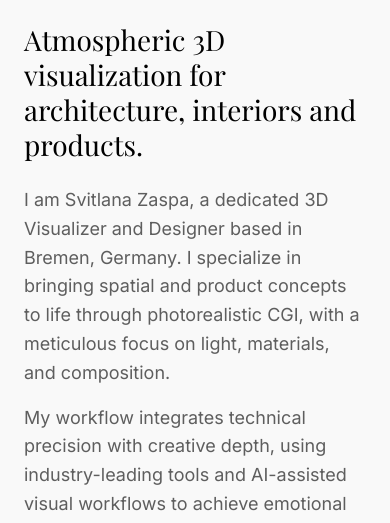
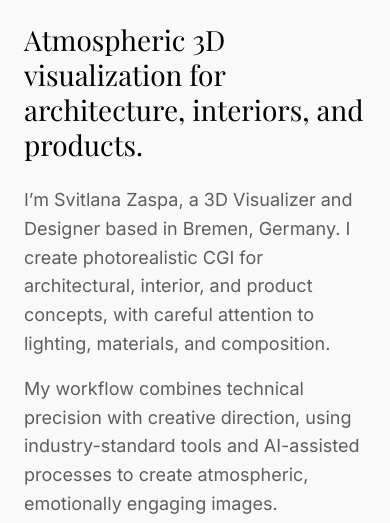
Before and after one commit to Golubtsov-Sergey/LandingFor3DArtist, a plain HTML site: page code.html in a window 390 px wide. Shown: the part 572-1095 px from the top of the page. Drawn offline with nearby package versions, Linux system fonts and the light colour scheme; a web font is replaced by a local one.

Commit message:
chore(translations): update copy edits for English and German, set dynamic HTML lang attribute

```diff
--- a/code.html
+++ b/code.html
@@ -181,14 +181,14 @@
 </div>
 <div class="w-full min-w-0 md:col-span-6 md:col-start-7 flex flex-col gap-6">
 <h1 class="font-display-sm text-[28px] md:text-[44px] leading-tight text-primary" data-t-key="hero_title">
-                    Atmospheric 3D visualization for architecture, interiors and products.
+                    Atmospheric 3D visualization for architecture, interiors, and products.
                 </h1>
 <div class="font-body-lg text-body-lg text-secondary max-w-xl space-y-4">
 <p data-t-key="hero_p1">
-                        I am Svitlana Zaspa, a dedicated 3D Visualizer and Designer based in Bremen, Germany. I specialize in bringing spatial and product concepts to life through photorealistic CGI, with a meticulous focus on light, materials, and cinematic composition.
+                        I’m Svitlana Zaspa, a 3D Visualizer and Designer based in Bremen, Germany. I create photorealistic CGI for architectural, interior, and product concepts, with careful attention to lighting, materials, and composition.
                     </p>
 <p data-t-key="hero_p2">
-                        My workflow integrates technical precision with creative depth, using industry-leading tools and AI-assisted visual workflows to achieve emotional resonance in every frame.
+                        My workflow combines technical precision with creative direction, using industry-standard tools and AI-assisted processes to create atmospheric, emotionally engaging images.
                     </p>
 </div>
 <div class="grid grid-cols-1 sm:grid-cols-2 gap-y-6 gap-x-8 mt-6 border-t border-outline-variant/30 pt-6">
@@ -246,7 +246,7 @@
 </div>
 <div class="flex justify-between items-start">
 <div>
-<h3 class="font-headline-lg text-headline-lg-mobile md:text-headline-lg" data-t-key="proj_2_title">Furniture Product</h3>
+<h3 class="font-headline-lg text-headline-lg-mobile md:text-headline-lg" data-t-key="proj_2_title">Furniture Visualization</h3>
 <p class="font-label-caps text-label-caps text-secondary uppercase mt-1" data-t-key="proj_2_desc">Studio Visualization</p>
 </div>
 <span class="font-body-md text-body-md text-secondary">2025</span>
@@ -260,7 +260,7 @@
 <div class="flex justify-between items-start">
 <div>
 <h3 class="font-headline-lg text-headline-lg-mobile md:text-headline-lg" data-t-key="proj_3_title">Apartment Interior</h3>
-<p class="font-label-caps text-label-caps text-secondary uppercase mt-1" data-t-key="proj_3_desc">Residential Design</p>
+<p class="font-label-caps text-label-caps text-secondary uppercase mt-1" data-t-key="proj_3_desc">Residential Interior Visualization</p>
 </div>
 <span class="font-body-md text-body-md text-secondary">2024</span>
 </div>
@@ -272,8 +272,8 @@
 </div>
 <div class="flex justify-between items-start">
 <div>
-<h3 class="font-headline-lg text-headline-lg-mobile md:text-headline-lg" data-t-key="proj_4_title">Residential Exterior</h3>
-<p class="font-label-caps text-label-caps text-secondary uppercase mt-1" data-t-key="proj_4_desc">Full-CG Narrative</p>
+<h3 class="font-headline-lg text-headline-lg-mobile md:text-headline-lg" data-t-key="proj_4_title">Residential Exterior Visualization</h3>
+<p class="font-label-caps text-label-caps text-secondary uppercase mt-1" data-t-key="proj_4_desc">Full-CG Visualization</p>
 </div>
 <span class="font-body-md text-body-md text-secondary">2026</span>
 </div>
@@ -330,7 +330,7 @@
 </tr>
 <tr class="border-b border-outline-variant/30">
 <th class="py-4 font-label-caps text-label-caps text-secondary uppercase font-normal" data-t-key="case_study_focus_label">Focus</th>
-<td class="py-4 font-body-md text-body-md text-right" data-t-key="case_study_focus_val">Atmospheric Light</td>
+<td class="py-4 font-body-md text-body-md text-right" data-t-key="case_study_focus_val">Atmospheric Lighting</td>
 </tr>
 </tbody>
 </table>
@@ -354,7 +354,7 @@
 <div class="md:col-span-6 md:col-start-7 w-full min-w-0">
 <h2 class="font-display-sm text-3xl md:text-display-sm mb-6" data-t-key="contact_title">Let’s work together.</h2>
 <p class="font-body-lg text-body-lg text-secondary mb-12 max-w-lg" data-t-key="contact_desc">
-                        I am open for new architectural projects, product visualizations, and creative design collaborations worldwide.
+                        I’m open to new architectural projects, product visualizations, and creative design collaborations worldwide.
                     </p>
 <div class="flex flex-col gap-6 mb-12">
 <div class="mb-6">
@@ -408,9 +408,9 @@
             nav_about: "About",
             nav_portfolio: "Portfolio",
             nav_contact: "Contact",
-            hero_title: "Atmospheric 3D visualization for architecture, interiors and products.",
-            hero_p1: "I am Svitlana Zaspa, a dedicated 3D Visualizer and Designer based in Bremen, Germany. I specialize in bringing spatial and product concepts to life through photorealistic CGI, with a meticulous focus on light, materials, and composition.",
-            hero_p2: "My workflow integrates technical precision with creative depth, using industry-leading tools and AI-assisted visual workflows to achieve emotional resonance in every frame.",
+            hero_title: "Atmospheric 3D visualization for architecture, interiors, and products.",
+            hero_p1: "I’m Svitlana Zaspa, a 3D Visualizer and Designer based in Bremen, Germany. I create photorealistic CGI for architectural, interior, and product concepts, with careful attention to lighting, materials, and composition.",
+            hero_p2: "My workflow combines technical precision with creative direction, using industry-standard tools and AI-assisted processes to create atmospheric, emotionally engaging images.",
             label_location: "Location",
             val_location: "Bremen / Germany · Remote",
             label_role: "Role",
@@ -423,12 +423,12 @@
             selected_works_archive: "ARCHIVE / 2024–2026",
             proj_1_title: "Private House",
             proj_1_desc: "CGI Visualization",
-            proj_2_title: "Furniture Product",
+            proj_2_title: "Furniture Visualization",
             proj_2_desc: "Studio Visualization",
             proj_3_title: "Apartment Interior",
-            proj_3_desc: "Residential Design",
-            proj_4_title: "Residential Exterior",
-            proj_4_desc: "Full-CG Narrative",
+            proj_3_desc: "Residential Interior Visualization",
+            proj_4_title: "Residential Exterior Visualization",
+            proj_4_desc: "Full-CG Visualization",
             proc_01_label: "Process 01",
             proc_01_title: "Modeling & Layout",
             proc_01_desc: "Detailed 3D modeling of architecture, interiors, and objects based on drawings, sketches, or 3D data. I create the spatial arrangement and camera composition to define the narrative.",
@@ -445,9 +445,9 @@
             case_study_role_val: "3D Visualizer / 3D Designer",
             case_study_software_label: "Software",
             case_study_focus_label: "Focus",
-            case_study_focus_val: "Atmospheric Light",
+            case_study_focus_val: "Atmospheric Lighting",
             contact_title: "Let’s work together.",
-            contact_desc: "I am open for new architectural projects, product visualizations, and creative design collaborations worldwide.",
+            contact_desc: "I’m open to new architectural projects, product visualizations, and creative design collaborations worldwide.",
             contact_capabilities: "Capabilities",
             capabilities_item_1: "Interior CGI",
             capabilities_item_2: "Exterior CGI",
@@ -469,8 +469,8 @@
             nav_portfolio: "Portfolio",
             nav_contact: "Kontakt",
             hero_title: "Atmosphärische 3D-Visualisierung für Architektur, Innenräume und Produkte.",
-            hero_p1: "Ich bin Svitlana Zaspa, eine engagierte 3D-Visualisiererin und Designerin aus Bremen, Deutschland. Ich habe mich darauf spezialisiert, Raum- und Produktkonzepte durch fotorealistisches CGI zum Leben zu erwecken, mit einem akribischen Fokus auf Licht, Materialien und Bildkomposition.",
-            hero_p2: "Mein Workflow verbindet technische Präzision mit kreativer Tiefe, unter Nutzung branchenführender Tools und KI-gestützter visueller Workflows, um in jedem Bild eine emotionale Resonanz zu erzielen.",
+            hero_p1: "Ich bin Svitlana Zaspa, 3D-Visualisiererin und Designerin mit Sitz in Bremen. Ich erstelle fotorealistisches CGI für Architektur-, Interior- und Produktkonzepte – mit besonderem Fokus auf Licht, Materialien und Bildkomposition.",
+            hero_p2: "Mein Workflow verbindet technische Präzision mit kreativer Gestaltung. Dabei nutze ich branchenführende Tools und KI-gestützte Prozesse, um atmosphärische Bilder mit emotionaler Wirkung zu schaffen.",
             label_location: "Standort",
             val_location: "Bremen / Deutschland · Remote",
             label_role: "Rolle",
@@ -483,29 +483,29 @@
             selected_works_archive: "ARCHIV / 2024–2026",
             proj_1_title: "Privathaus",
             proj_1_desc: "CGI-Visualisierung",
-            proj_2_title: "Möbelprodukt",
+            proj_2_title: "Möbelvisualisierung",
             proj_2_desc: "Studio-Visualisierung",
-            proj_3_title: "Apartment-Interieur",
-            proj_3_desc: "Wohnraumgestaltung",
-            proj_4_title: "Wohnhaus-Exterieur",
-            proj_4_desc: "Full-CG-Erzählung",
+            proj_3_title: "Wohnungsinterieur",
+            proj_3_desc: "Wohnraumvisualisierung",
+            proj_4_title: "Wohnhaus-Außenvisualisierung",
+            proj_4_desc: "Full-CG-Visualisierung",
             proc_01_label: "Prozess 01",
             proc_01_title: "Modellierung & Layout",
-            proc_01_desc: "Detaillierte 3D-Modellierung von Architektur, Innenräumen und Objekten auf Basis von Zeichnungen, Skizzen oder 3D-Daten. Ich erstelle das räumliche Arrangement und die Kamera-Komposition, um das visuelle Narrativ zu definieren.",
+            proc_01_desc: "Detaillierte 3D-Modellierung von Architektur, Innenräumen und Objekten auf Basis von Zeichnungen, Skizzen oder 3D-Daten. Ich entwickle räumliche Arrangements und Kamerakompositionen, die die visuelle Aussage des Projekts unterstützen.",
             proc_02_label: "Prozess 02",
             proc_02_title: "Licht & Materialien",
-            proc_02_desc: "Bestimmung der Atmosphäre durch natürliches und künstliches Licht. Ich entwickle hochwertige PBR-Shader für realistische Texturen und Materialität, damit jede Oberfläche authentisch wirkt.",
+            proc_02_desc: "Ich gestalte die Atmosphäre durch natürliches und künstliches Licht. Dafür entwickle ich hochwertige PBR-Shader, realistische Texturen und stimmige Materialoberflächen.",
             proc_03_label: "Prozess 03",
             proc_03_title: "Postproduktion",
-            proc_03_desc: "Feinschliff und Farbkorrektur des finalen Bildes. Ich integriere KI-gestützte visuelle Workflows, um Tiefe, Texturen und kreative Details zu verbessern, was zu einem verfeinerten und ausdrucksstarken visuellen Erlebnis führt.",
+            proc_03_desc: "Feinschliff, Farbkorrektur und finale Bildbearbeitung. KI-gestützte Workflows helfen dabei, Tiefe, Texturen und kreative Details zu verfeinern – für ein klares und ausdrucksstarkes visuelles Ergebnis.",
             case_study_label: "Fallstudie / 01",
             case_study_title: "Privathaus-Visualisierung",
-            case_study_desc: "Ein tiefes Eintauchen in Licht und Materialität. Für dieses Projekt habe ich ein umfassendes visuelles Set für eine Küstenresidenz erstellt, mit Schwerpunkt auf dem Wandel des natürlichen Lichts im Laufe des Tages.",
+            case_study_desc: "Eine visuelle Studie zu Licht und Materialität. Für dieses Projekt habe ich ein umfassendes visuelles Set für eine Küstenresidenz erstellt, mit Schwerpunkt auf dem Wandel des natürlichen Lichts im Laufe des Tages.",
             case_study_role_label: "Rolle",
             case_study_role_val: "3D-Visualisiererin / 3D-Designerin",
             case_study_software_label: "Software",
             case_study_focus_label: "Schwerpunkt",
-            case_study_focus_val: "Atmosphärisches Licht",
+            case_study_focus_val: "Lichtstimmung",
             contact_title: "Lassen Sie uns zusammenarbeiten.",
             contact_desc: "Ich bin offen für neue Architekturprojekte, Produktvisualisierungen und kreative Design-Kooperationen weltweit.",
             contact_capabilities: "Leistungen",
@@ -529,6 +529,7 @@
 
     function setLanguage(lang) {
         currentLanguage = lang;
+        document.documentElement.lang = lang;
         document.title = translations[lang].title;
 
         document.querySelectorAll('[data-t-key]').forEach(el => {
```
Also changed, not shown: index.html (+31 -30 lines).
